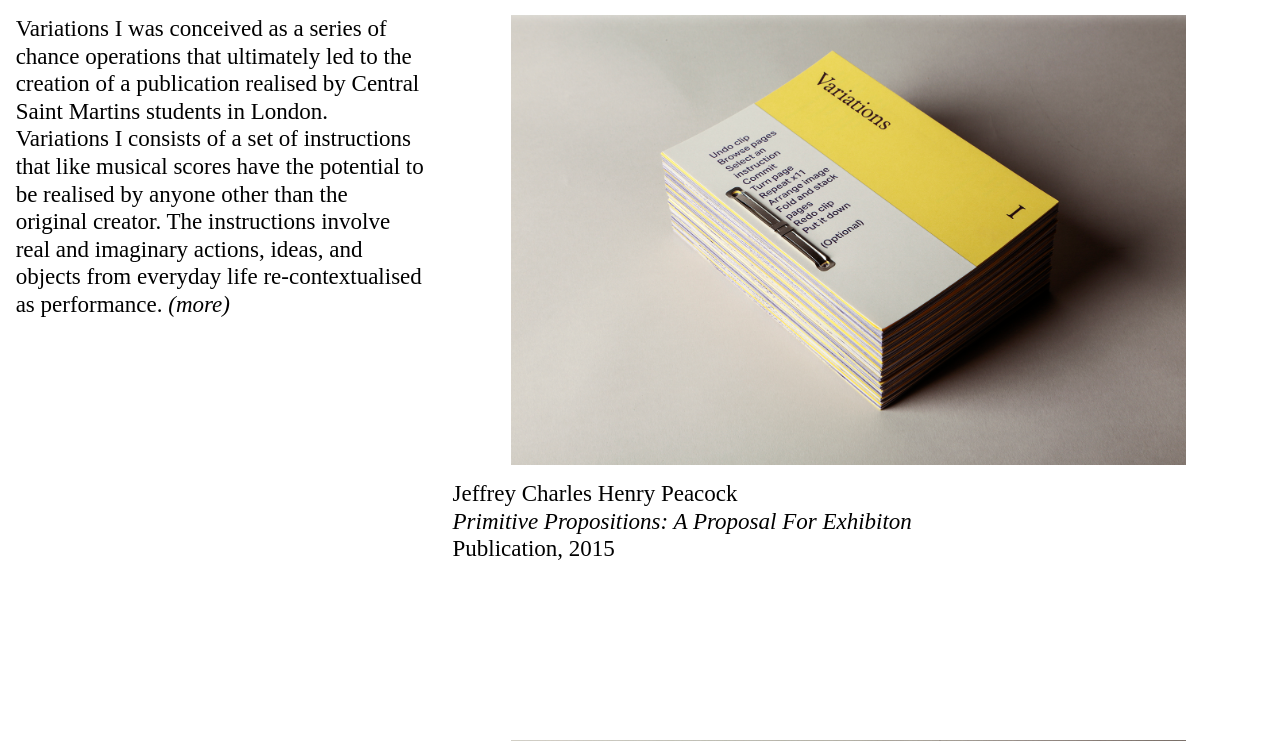
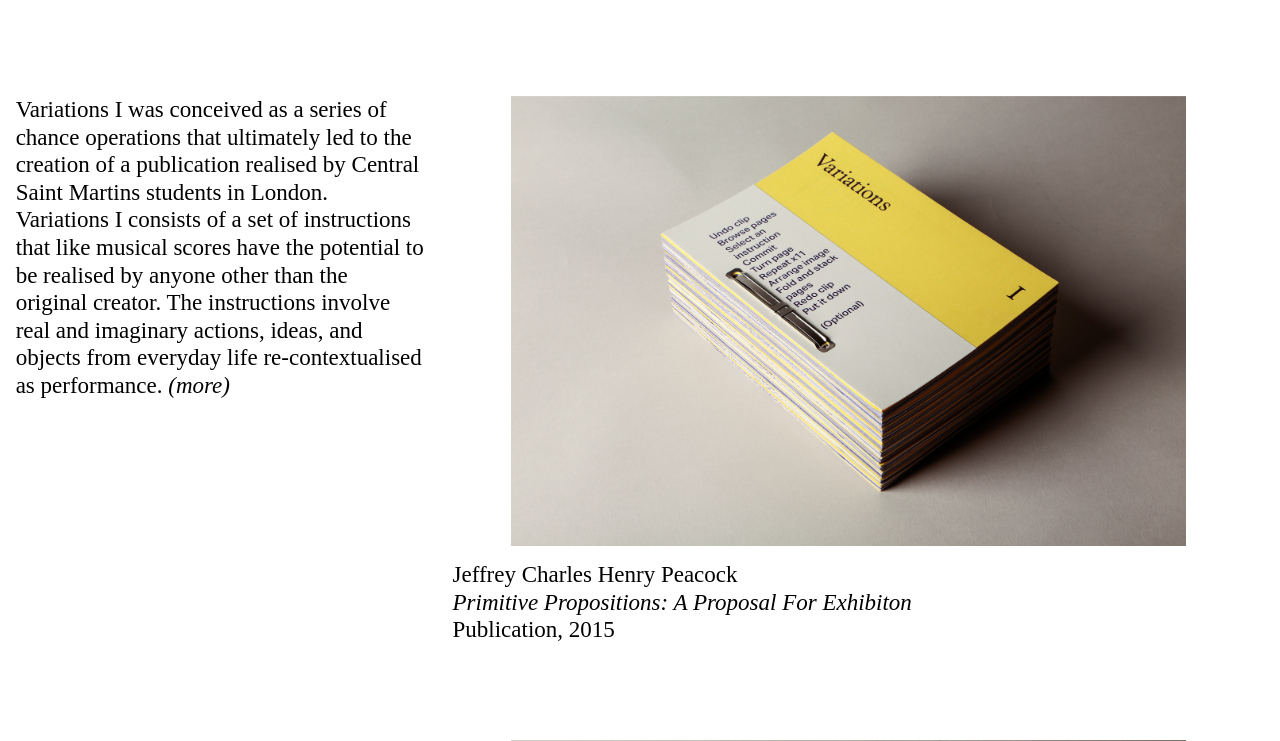
Before and after one commit to jacprada/StudioBergini, a PHP site: page / in a window 1280 px wide. Shown: the part 60-801 px from the top of the page. Run offline with PHP 8.4, Linux system fonts and the light colour scheme; some libraries are stand-ins or nearby versions.

Commit message:
div container added

```diff
--- a/css/style.css
+++ b/css/style.css
@@ -237,6 +237,12 @@ section.project {
   padding-bottom: 15px;
 }
 
+div.project-container {
+  position: relative;
+  top: 50%;
+  transform: translateY(-50%);
+}
+
 div.project-top {
   display: none;
   width: 99.9%;
--- a/home.html
+++ b/home.html
@@ -66,6 +66,7 @@
     </div>
     <div class="centered">
       <section class="project continuous-true" id="first">
+      <div class="project-container">
         <div class="project-top"><h4 class="image-info"></h4></div>
         <div class="project-left">
           <p class="text-left">Variations I was conceived as a series of chance operations that ultimately led to the creation of a publication realised by Central Saint Martins students in London. Variations I consists of a set of instructions that like musical scores have the potential to be realised by anyone other than the original creator. The instructions involve real and imaginary actions, ideas, and objects from everyday life re-contextualised as performance. <a class="toggle-text read-more" href="#">(more)</a></p>
@@ -86,6 +87,7 @@
           <h1 class="work-author">Jeffrey Charles Henry Peacock</h1>
           <h2 class="work-title">Primitive Propositions: A Proposal For Exhibiton</h2>
           <h3 class="work-type">Publication, 2015</h3>
+        </div>
         </div>
       </section>
       <section class="project continuous-true" id="second">
```
